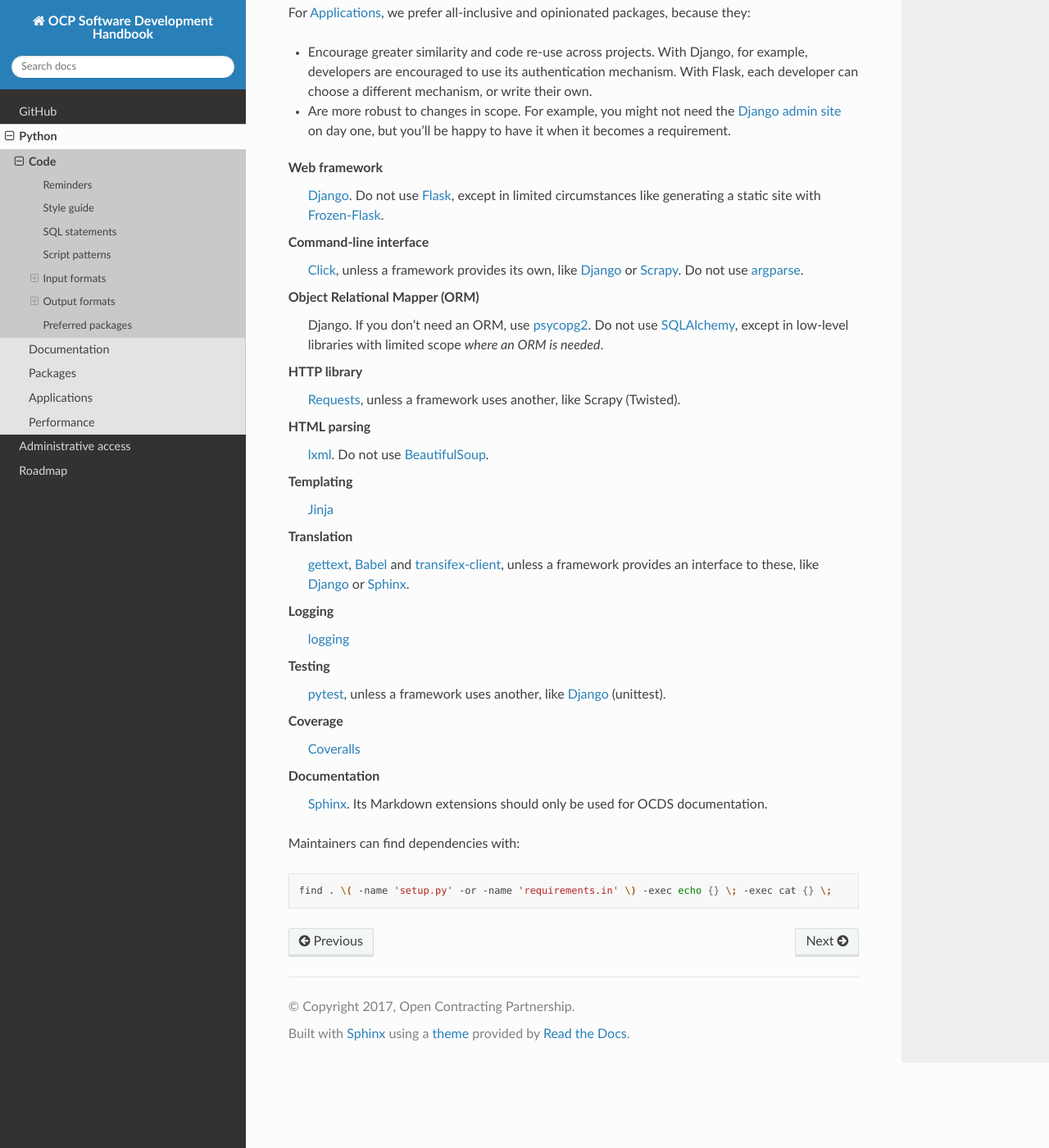
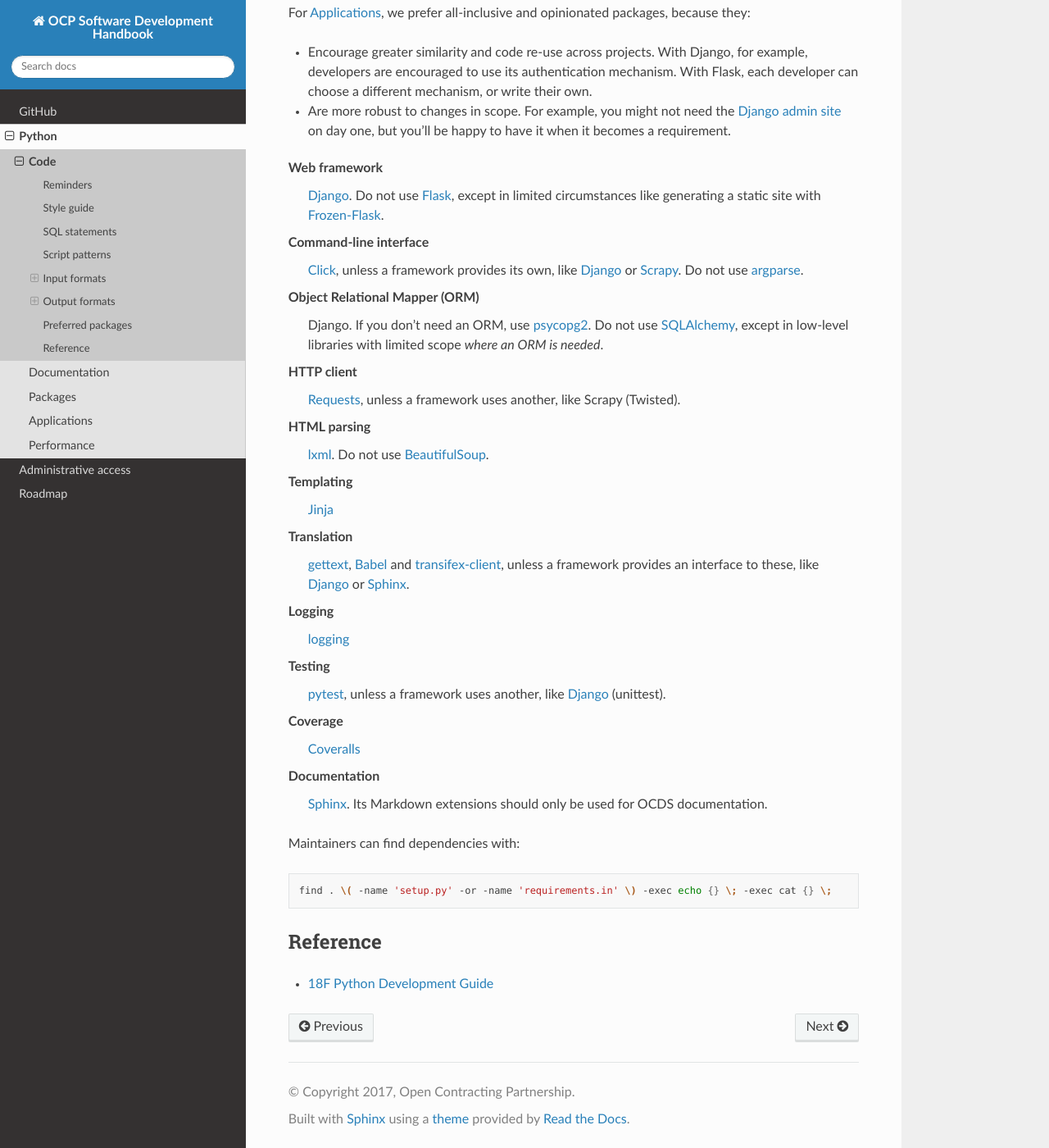
Before and after one commit to open-contracting/software-development-handbook, a Sphinx documentation site: the page built from docs/python/code.rst, in a window 1280 px wide and 1400 px high, scrolled down 4384 px. Shown: the whole window at 82% size. Built offline with Sphinx 7.4.7 and the Read the Docs theme 2.0.0, drawn with Linux system fonts in a browser that asks for light colours.

Commit message:
Add reference to 18F Python guide

```diff
--- a/docs/python/code.rst
+++ b/docs/python/code.rst
@@ -220,7 +220,7 @@ Command-line interface
   `Click <https://click.palletsprojects.com/>`__, unless a framework provides its own, like `Django <https://docs.djangoproject.com/en/3.0/howto/custom-management-commands/>`__ or `Scrapy <https://docs.scrapy.org/en/latest/topics/commands.html#custom-project-commands>`__. Do not use `argparse <https://docs.python.org/3/library/argparse.html>`__.
 Object Relational Mapper (ORM)
   Django. If you don't need an ORM, use `psycopg2 <https://www.psycopg.org/docs/>`__. Do not use `SQLAlchemy <https://www.sqlalchemy.org/>`__, except in low-level libraries with limited scope *where an ORM is needed*.
-HTTP library
+HTTP client
   `Requests <https://requests.readthedocs.io/>`__, unless a framework uses another, like Scrapy (Twisted).
 HTML parsing
   `lxml <https://pypi.org/project/lxml/>`__. Do not use `BeautifulSoup <https://pypi.org/project/BeautifulSoup/>`__.
@@ -242,3 +242,8 @@ Maintainers can find dependencies with:
 .. code-block:: bash
 
    find . \( -name 'setup.py' -or -name 'requirements.in' \) -exec echo {} \; -exec cat {} \;
+
+Reference
+---------
+
+-  `18F Python Development Guide <https://engineering.18f.gov/python/>`__
```
